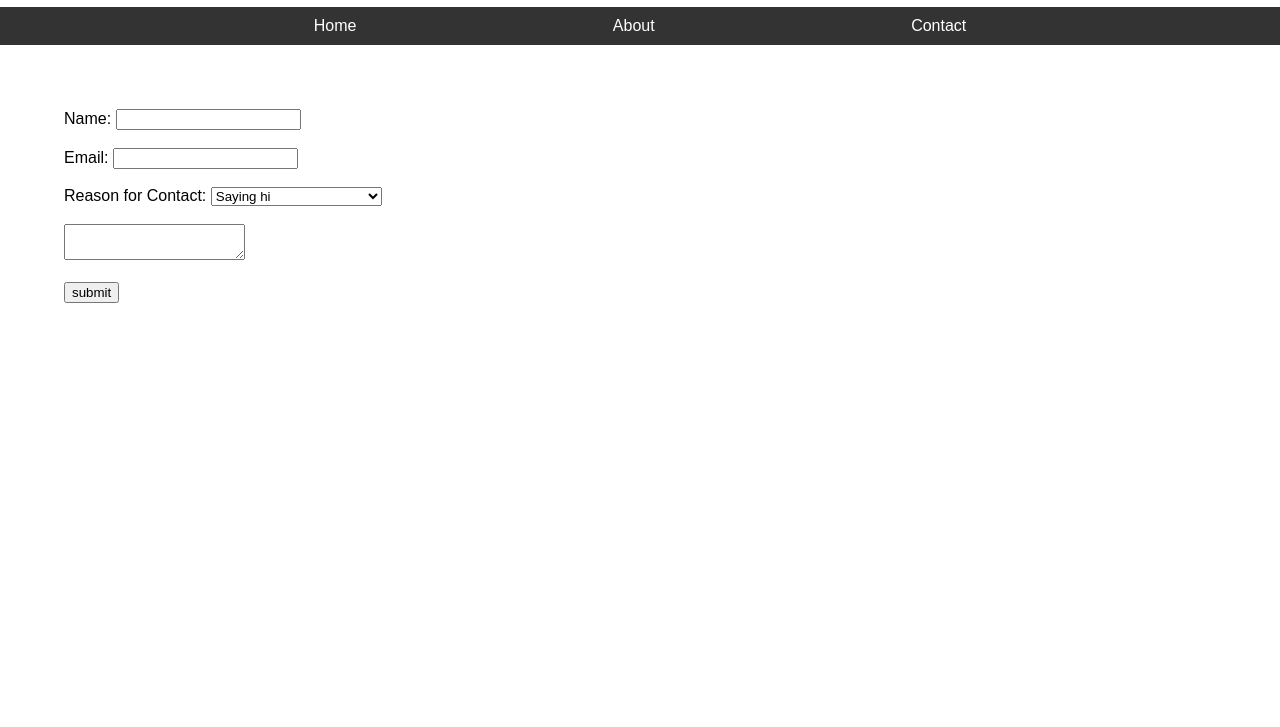
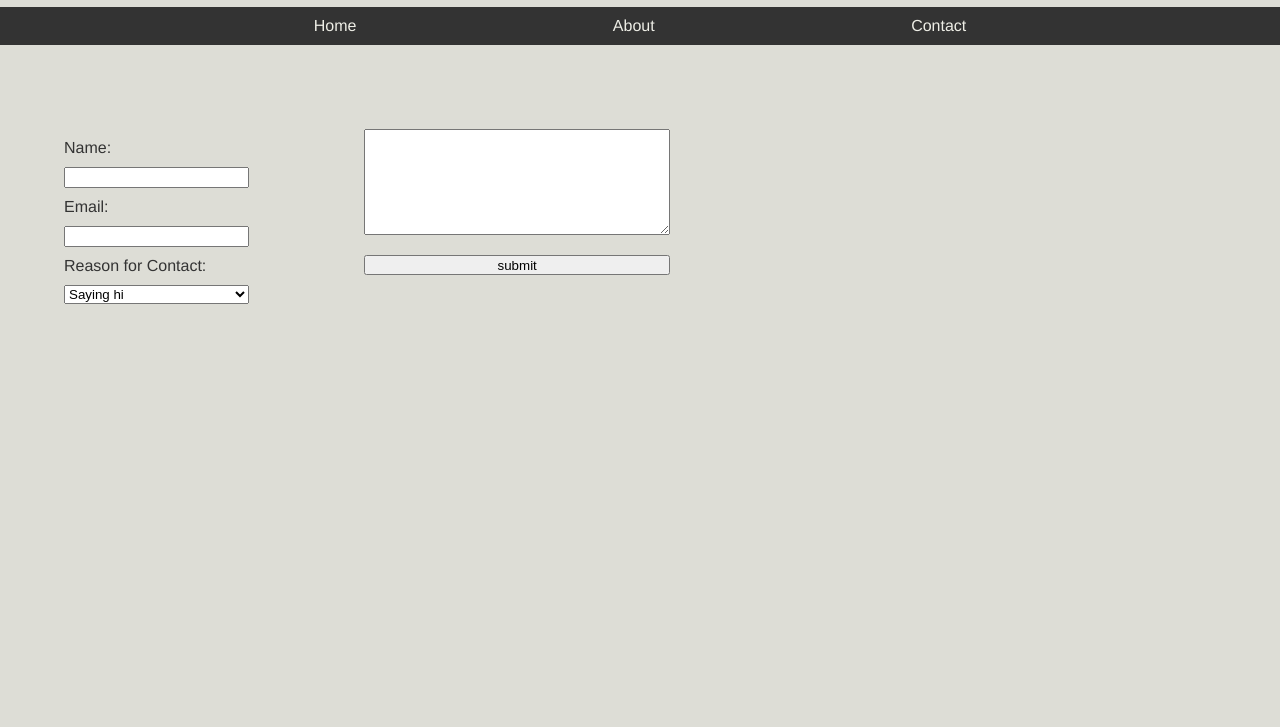
Before and after one commit to colelanzy/mi349_blog, a plain HTML site: page contact.html in a window 1280 px wide. Shown: the part 73-800 px from the top of the page. Drawn offline with Linux system fonts and the light colour scheme.

Commit message:
Added CSS

```diff
--- a/contact.html
+++ b/contact.html
@@ -21,18 +21,29 @@
 
     <main>
         <form>
+            <div class="left_form">
+
                 <label>Name:</label>
-            <input type="text"><br><br>
+                <input type="text">
+
                 <label>Email:</label>
-            <input type="email"><br><br>
+                <input type="email">
+
                 <label>Reason for Contact:</label>
                 <select>
                     <option>Saying hi</option>
                     <option>Looking for a contractor</option>
                     <option>Interested in an interview</option>
-            </select><br><br>
-            <textarea></textarea><br><br>
+                </select>
+
+            </div>
+
+            <div class="right_form">
+
+                <textarea id="message"></textarea>
                 <input type="submit" value="submit">
+
+            </div>
         </form>
     </main>
 </body>
--- a/style.css
+++ b/style.css
@@ -1,18 +1,22 @@
 body {
     margin: 0;
     padding: 0;
-    font-family: Arial, Helvetica, sans-serif;
+    font-family: helvetica, arial;
+    background-color: #ddddd6;
+    color: #333333;
 }
 
 nav {
     background-color: #333333;
     padding: 10px;
     text-align: center;
+    position: sticky;
+    top: 0px;
 }
 
 nav a {
     text-decoration: none;
-    color: white;
+    color: #eeeee6;
     padding: 10px 10%;
     margin: 0;
 }
@@ -35,9 +39,69 @@ img {
 
 .name_photo {
     display: flex;
+    flex-direction: row;
 }
 
 .headshot {
     width: 5%;
     padding-left: 5%;
 }
+
+form {
+    padding-top: 20px;
+    display: flex;
+    flex-direction: row;
+}
+
+.right_form {
+    padding-left: 10%;
+    display: flex;
+    flex-direction: column;
+}
+
+.left_form {
+    display: flex;
+    flex-direction: column;
+}
+
+#message {
+    width: 300px;
+    height: 100px;
+}
+
+input[type="text"] {
+    text-transform: capitalize;
+}
+
+table {
+    text-align: left;
+}
+
+td {
+    padding-right: 10px;
+    padding-top: 5px;
+    padding-bottom: 10px;
+}
+
+th {
+    padding-right: 10px;
+}
+
+label {
+    padding-top: 10px;
+    padding-bottom: 10px;
+}
+
+textarea {
+    margin-bottom: 10px;
+}
+
+input[type="submit"] {
+    height: 20px;
+    margin-top: 10px;
+}
+
+#email_home {
+    height: 15px;
+    margin-top: 10px;
+}
```
Also changed, not shown: index.html (+6 -6 lines). Lines whose indentation alone changed are shown as unchanged.
